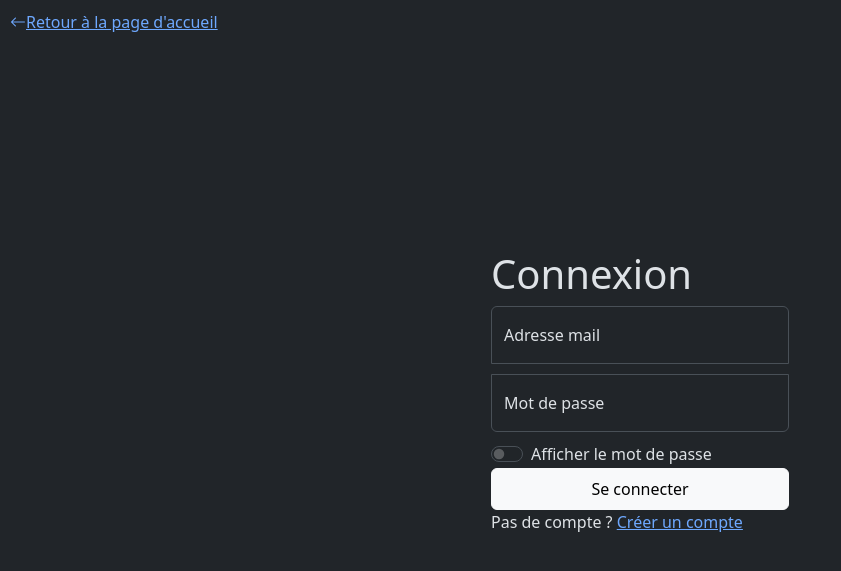
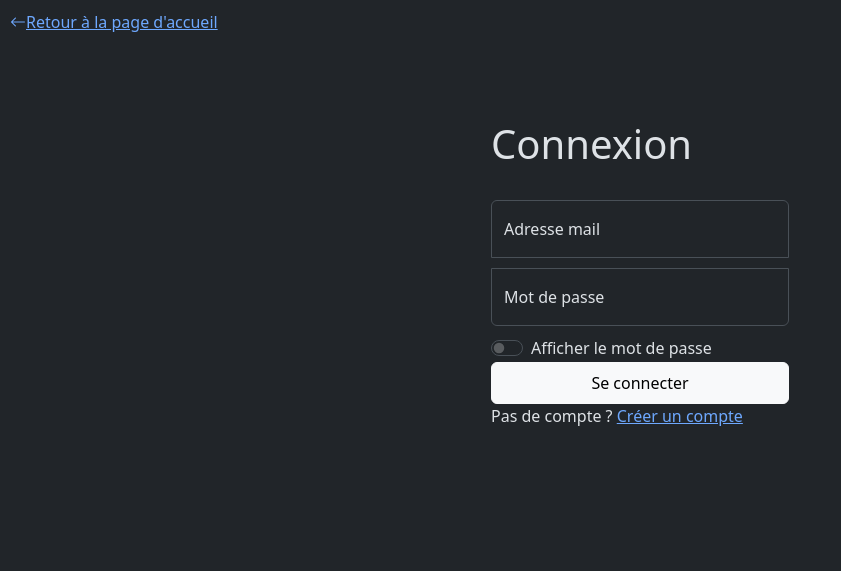
Before and after one commit to Macacul-accel/Dashboard, a Django app: page /login/ in a window 1280 px wide. Shown: the top 571 px of the page, without its empty margins (0-841 px from the left). Run offline with Django 5.2, Linux system fonts and the light colour scheme; some libraries are stand-ins or nearby versions.

Commit message:
Update templates

```diff
--- a/users/static/css/activation.css
+++ b/users/static/css/activation.css
@@ -1,4 +1,3 @@
-html,
 body {
     display: flex;
     align-items: center;
--- a/users/static/css/home.css
+++ b/users/static/css/home.css
@@ -1,4 +1,3 @@
-html,
 .btn-light,
 .btn-light:hover,
 .btn-light:focus {
--- a/users/static/css/login.css
+++ b/users/static/css/login.css
@@ -1,4 +1,3 @@
-html,
 body {
   height: 100%;
 }
--- a/users/static/css/navbar.css
+++ b/users/static/css/navbar.css
@@ -1,4 +1,3 @@
-html,
 header {
     width: 100%;
 }
--- a/users/static/css/profile.css
+++ b/users/static/css/profile.css
@@ -1,5 +1,3 @@
-html,
-
 body {
     width: 100%;
     height: 100%;
--- a/users/static/css/signup.css
+++ b/users/static/css/signup.css
@@ -1,4 +1,3 @@
-html,
 body {
     max-height: 100%;
   }
--- a/users/templates/base.html
+++ b/users/templates/base.html
@@ -35,7 +35,6 @@
   {% block footer %}
   {% endblock footer %}
 
-  <script src="{% static 'js/custom.js' %}"></script>
   <script src="{% static 'js/bootstrap.bundle.min.js' %}" integrity="sha384-YvpcrYf0tY3lHB60NNkmXc5s9fDVZLESaAA55NDzOxhy9GkcIdslK1eN7N6jIeHz" crossorigin="anonymous"></script>
 </body>
 </html>
--- a/users/templates/features.html
+++ b/users/templates/features.html
@@ -1,7 +1,7 @@
 {% extends 'base.html' %}
 {% load static %}
 
-{% block title %}Homepage{% endblock title %}
+{% block title %}Fonctionnalités à venir{% endblock title %}
 
 
 {% block main %}
--- a/users/templates/home.html
+++ b/users/templates/home.html
@@ -1,7 +1,7 @@
 {% extends 'base.html' %}
 {% load static %}
 
-{% block title %}Homepage{% endblock title %}
+{% block title %}Page d'accueil{% endblock title %}
 
 {% block head %}
     {{ block.super }}
--- a/users/templates/login.html
+++ b/users/templates/login.html
@@ -12,17 +12,17 @@
     <link href="{% static 'css/login.css' %}" rel="stylesheet">
 </head>
 
-<body class="d-flex align-items-center py-4">
+<body class="d-flex align-items-center py-5">
 
         <div class="position-fixed" style="top: 10px; left:10px;">
             <a href="{% url 'home' %}">
                 <i class="bi bi-arrow-left"></i>Retour à la page d'accueil
             </a>
         </div>
-        <main class="form-signin w-100 m-auto">
+        <main class="form-signin w-100 m-auto py-5">
             <form method="post">
                 {% csrf_token %}
-                <h1>Connexion</h1>
+                <h1 class="py-4">Connexion</h1>
                 {% if messages %}
                     {% for message in messages %}
                     <div class="alert alert-danger {{ message.tags }}">{{ message }}</div>
@@ -60,6 +60,7 @@
             }
         }
         </script>
+        <script src="{% static 'js/custom.js' %}"></script>
         <script src="{% static 'js/bootstrap.bundle.min.js' %}" integrity="sha384-YvpcrYf0tY3lHB60NNkmXc5s9fDVZLESaAA55NDzOxhy9GkcIdslK1eN7N6jIeHz" crossorigin="anonymous"></script>
 
 </body>
--- a/users/templates/login_navbar.html
+++ b/users/templates/login_navbar.html
@@ -3,7 +3,7 @@
         <h3 class="mt-auto ms-3">Yugi-Django</h3>
         <nav class="nav nav-masthead mt-auto flex-grow-1 justify-content-center mx-4">
           <a class="nav-link fw-bold py-2 px-3 {% if request.resolver_match.url_name == 'home' %}active{% endif %}"" href="{% url 'home' %}">Accueil</a>
-          <a class="nav-link fw-bold py-2 px-3" aria-disabled="true">Cartes</a>
+          <a class="nav-link fw-bold py-2 px-3 {% if request.resolver_match.url_name == 'cards_list' %}active{% endif %}" href="{% url 'cards_list' %}">Cartes</a>
           <a class="nav-link fw-bold py-2 px-3" aria-disabled="true">Deck partagés</a>
           <a class="nav-link fw-bold py-2 px-3" aria-disabled="true">Construction de deck</a>
           <a class="nav-link fw-bold py-2 px-3 {% if request.resolver_match.url_name == 'features' %}active{% endif %}" href="{% url 'features' %}" >À venir</a>
--- a/users/templates/not_login_navbar.html
+++ b/users/templates/not_login_navbar.html
@@ -2,8 +2,8 @@
     <div class="d-flex justify-content-between align-items-center">
       <h3 class="mt-auto ms-3">Yugi-Django</h3>
       <nav class="nav nav-masthead mt-auto flex-grow-1 justify-content-center mx-4">
-        <a class="nav-link fw-bold py-2 px-3 {% if request.resolver_match.url_name == 'home' %}active{% endif %}"" href="{% url 'home' %}">Accueil</a>
-        <a class="nav-link fw-bold py-2 px-3" aria-disabled="true">Cartes</a>
+        <a class="nav-link fw-bold py-2 px-3 {% if request.resolver_match.url_name == 'home' %}active{% endif %}" href="{% url 'home' %}">Accueil</a>
+        <a class="nav-link fw-bold py-2 px-3 {% if request.resolver_match.url_name == 'cards_list' %}active{% endif %}" href="{% url 'cards_list' %}">Cartes</a>
         <a class="nav-link fw-bold py-2 px-3" aria-disabled="true">Deck partagés</a>
         <a class="nav-link fw-bold py-2 px-3" aria-disabled="true">Construction de deck</a>
         <a class="nav-link fw-bold py-2 px-3 {% if request.resolver_match.url_name == 'features' %}active{% endif %}" href="{% url 'features' %}" >À venir</a>
--- a/users/templates/profile.html
+++ b/users/templates/profile.html
@@ -4,7 +4,7 @@
 <head>
     <meta charset="UTF-8">
     <meta name="viewport" content="width=device-width, initial-scale=1.0">
-    <title>User profile</title>
+    <title>Profile utilisateur</title>
     <link href="{% static 'css/bootstrap.min.css' %}" rel="stylesheet" integrity="sha384-QWTKZyjpPEjISv5WaRU9OFeRpok6YctnYmDr5pNlyT2bRjXh0JMhjY6hW+ALEwIH" crossorigin="anonymous">
     <link href="{% static 'css/bootstrap-icons.min.css' %}" rel="stylesheet">
     <link href="{% static 'css/profil.css' %}" rel="stylesheet">
--- a/users/templates/signup.html
+++ b/users/templates/signup.html
@@ -91,6 +91,7 @@
           }
         }
     </script>
+    <script src="{% static 'js/custom.js' %}"></script>
     <script src="{% static 'js/bootstrap.bundle.min.js' %}" integrity="sha384-YvpcrYf0tY3lHB60NNkmXc5s9fDVZLESaAA55NDzOxhy9GkcIdslK1eN7N6jIeHz" crossorigin="anonymous"></script>
 
 </body>
```
